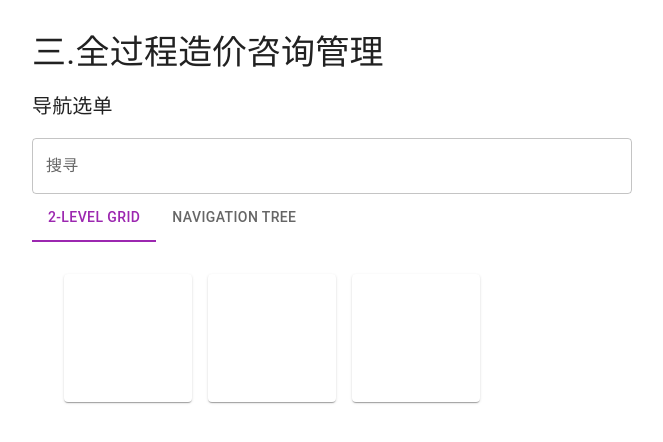
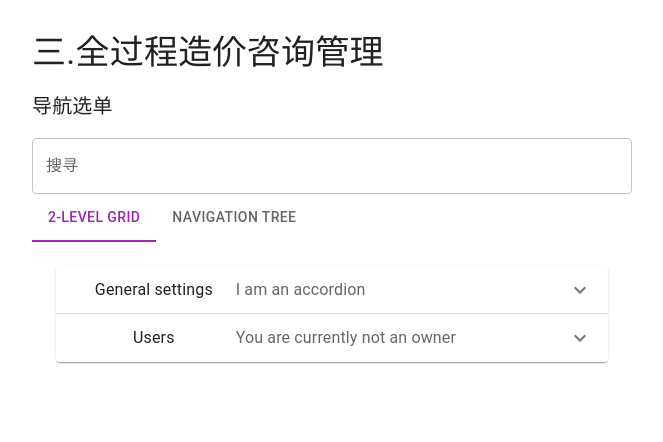
Before and after one commit to Yuan-Quan/nav-tree, a React (Create React App) app: page / in a window 1280 px wide. Shown: the top 442 px of the page, without its empty margins (308-971 px from the left). Built offline with nearby package versions, Linux system fonts and the light colour scheme; the HTML template or start-up script is replaced by a standard one.

Commit message:
added accordin

```diff
--- /dev/null
+++ b/src/components/GridAccordions.tsx
@@ -0,0 +1,57 @@
+import * as React from 'react';
+import Accordion from '@mui/material/Accordion';
+import AccordionDetails from '@mui/material/AccordionDetails';
+import AccordionSummary from '@mui/material/AccordionSummary';
+import Typography from '@mui/material/Typography';
+import ExpandMoreIcon from '@mui/icons-material/ExpandMore';
+
+export default function GridAccordions() {
+  const [expanded, setExpanded] = React.useState<string | false>(false);
+
+  const handleChange =
+    (panel: string) => (event: React.SyntheticEvent, isExpanded: boolean) => {
+      setExpanded(isExpanded ? panel : false);
+    };
+
+  return (
+    <div>
+      <Accordion expanded={expanded === 'panel1'} onChange={handleChange('panel1')}>
+        <AccordionSummary
+          expandIcon={<ExpandMoreIcon />}
+          aria-controls="panel1bh-content"
+          id="panel1bh-header"
+        >
+          <Typography sx={{ width: '33%', flexShrink: 0 }}>
+            General settings
+          </Typography>
+          <Typography sx={{ color: 'text.secondary' }}>I am an accordion</Typography>
+        </AccordionSummary>
+        <AccordionDetails>
+          <Typography>
+            Nulla facilisi. Phasellus sollicitudin nulla et quam mattis feugiat.
+            Aliquam eget maximus est, id dignissim quam.
+          </Typography>
+        </AccordionDetails>
+      </Accordion>
+      <Accordion expanded={expanded === 'panel2'} onChange={handleChange('panel2')}>
+        <AccordionSummary
+          expandIcon={<ExpandMoreIcon />}
+          aria-controls="panel2bh-content"
+          id="panel2bh-header"
+        >
+          <Typography sx={{ width: '33%', flexShrink: 0 }}>Users</Typography>
+          <Typography sx={{ color: 'text.secondary' }}>
+            You are currently not an owner
+          </Typography>
+        </AccordionSummary>
+        <AccordionDetails>
+          <Typography>
+            Donec placerat, lectus sed mattis semper, neque lectus feugiat lectus,
+            varius pulvinar diam eros in elit. Pellentesque convallis laoreet
+            laoreet.
+          </Typography>
+        </AccordionDetails>
+      </Accordion>
+    </div>
+  );
+}
--- a/src/components/GridDisplay.tsx
+++ b/src/components/GridDisplay.tsx
@@ -1,21 +1,10 @@
 import { Box, Paper } from "@mui/material"
+import GridAccordions from "./GridAccordions"
 
 export const GridDisplay = () => {
     return (
-    <Box
-      sx={{
-        display: 'flex',
-        flexWrap: 'wrap',
-        '& > :not(style)': {
-          m: 1,
-          width: 128,
-          height: 128,
-        },
-      }}
-    >
-      <Paper />
-      <Paper />
-      <Paper />
-    </Box>
+      <Box>
+        <GridAccordions />
+      </Box>
     )
 }
```
Also changed, not shown: src/components/GridAccordionItem.tsx (added, +28 -0 lines), src/components/GridPapers.tsx (added, +31 -0 lines).
